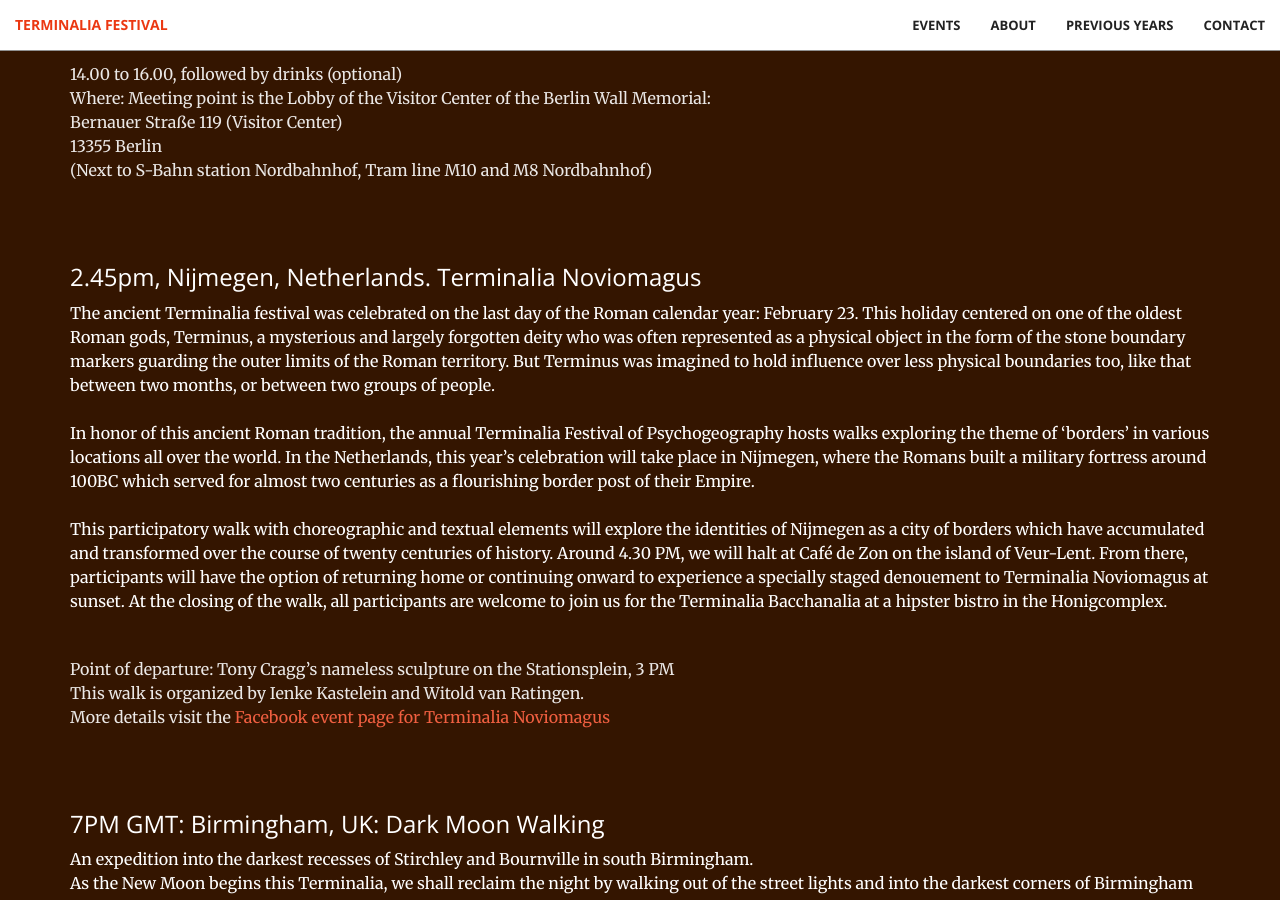
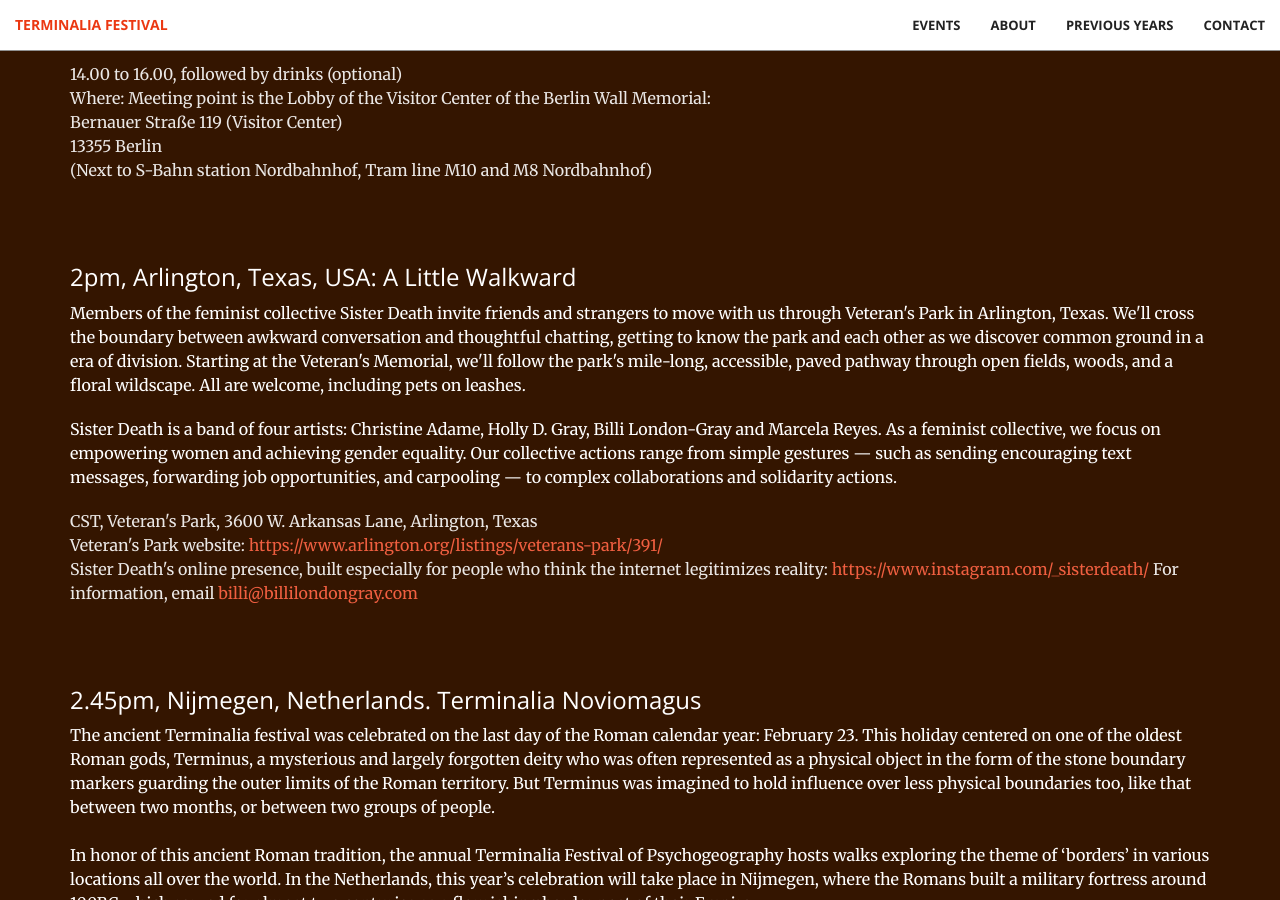
Before and after one commit to timwaters/terminalia, a Jekyll site: the page built from index.html, in a window 1280 px wide and 900 px high, scrolled down 4970 px. Built offline with Jekyll 4.4.1, drawn with Linux system fonts in a browser that asks for light colours.

Commit message:
add texas event

```diff
--- a/_includes/events.html
+++ b/_includes/events.html
@@ -212,6 +212,25 @@ stories.
   </p>
 </div>
 
+<div class="col-lg-12 col-lg-offset-0 text-left event">
+
+  <h3>2pm, Arlington, Texas, USA: A Little Walkward </h3>
+
+
+  <p class="text">
+    Members of the feminist collective Sister Death invite friends and strangers to move with us through Veteran's Park in Arlington, Texas. We'll cross the boundary between awkward conversation and thoughtful chatting, getting to know the park and each other as we discover common ground in a era of division. Starting at the Veteran's Memorial, we'll follow the park's mile-long, accessible, paved pathway through open fields, woods, and a floral wildscape. All are welcome, including pets on leashes.
+  </p>
+  <p>
+    Sister Death is a band of four artists: Christine Adame, Holly D. Gray, Billi London-Gray and Marcela Reyes. As a feminist collective, we focus on empowering women and achieving gender equality. Our collective actions range from simple gestures — such as sending encouraging text messages, forwarding job opportunities, and carpooling — to complex collaborations and solidarity actions.
+  </p>
+  <p class="text-faded">
+    CST, Veteran's Park, 3600 W. Arkansas Lane, Arlington, Texas<br />
+    Veteran's Park website: <a href="https://www.arlington.org/listings/veterans-park/391/">https://www.arlington.org/listings/veterans-park/391/</a> <br />
+    Sister Death's online presence, built especially for people who think the internet legitimizes reality: <a href="https://www.instagram.com/_sisterdeath/">https://www.instagram.com/_sisterdeath/</a>
+    For information, email <a href="mailto:billi@billilondongray.com">billi@billilondongray.com</a>
+  </p>
+</div>
+
 
  <div class="col-lg-12 col-lg-offset-0 text-left event">
 
```
